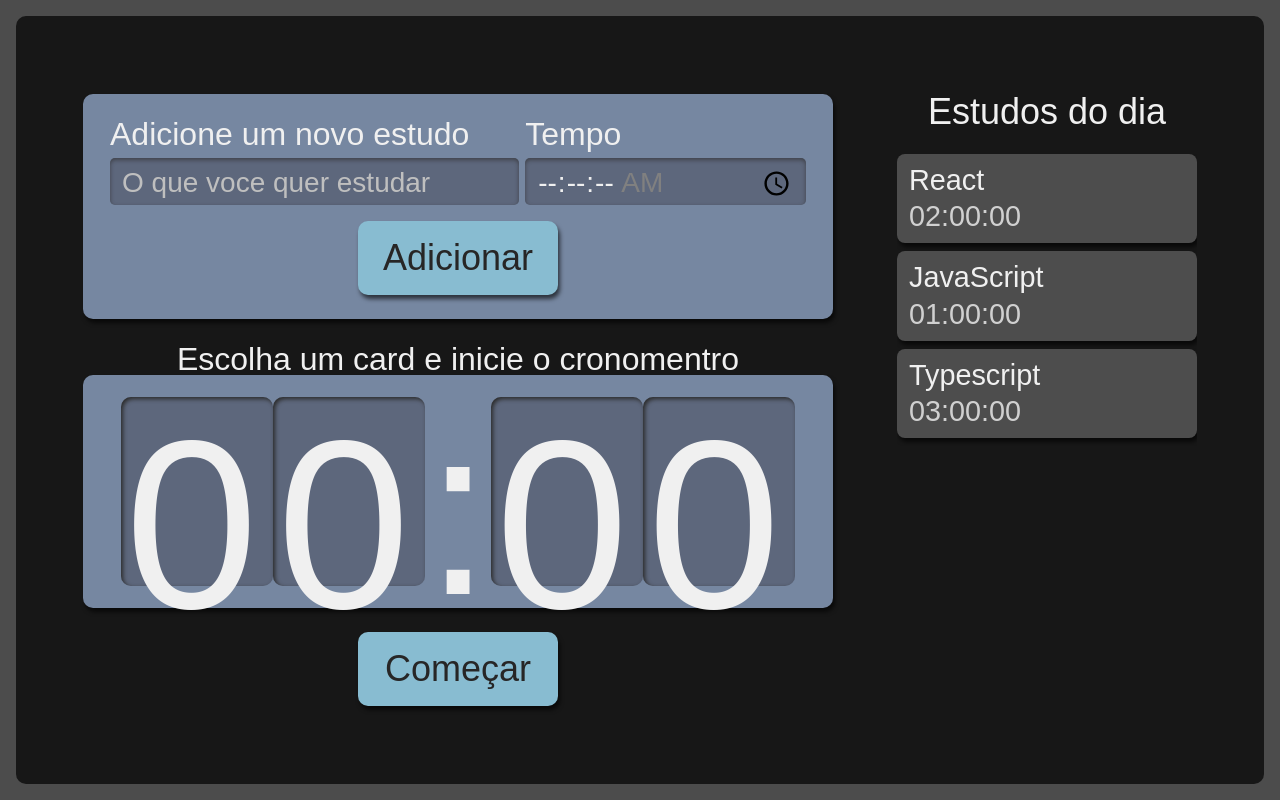
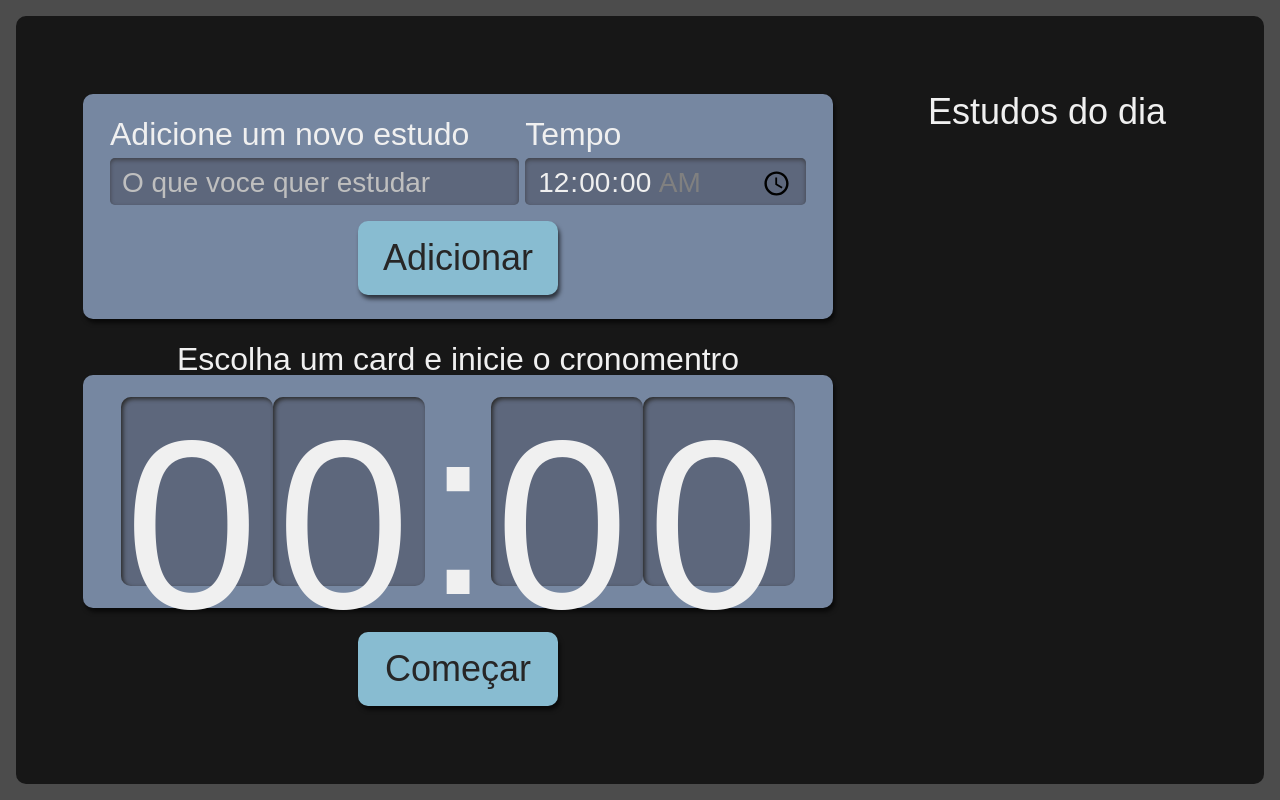
Before and after one commit to junior-apostolo/studies-react-typescript, a React (Create React App) app: page / in a window 1280 px wide. Built offline with nearby package versions, Linux system fonts and the light colour scheme.

Commit message:
controlando formulario, adicionando tarefa

```diff
--- a/src/components/Button/index.jsx
+++ /dev/null
@@ -1,15 +0,0 @@
-import React from 'react'
-import style from './Button.module.scss'
-
-
-class Button extends React.Component {
-  render() {
-    return (
-      <button className={style.botao}>
-        {this.props.children}
-      </button>
-    )
-  }
-}
-
-export default Button
--- /dev/null
+++ b/src/components/Button/index.tsx
@@ -0,0 +1,16 @@
+import React from 'react'
+import style from './Button.module.scss'
+
+
+class Button extends React.Component<{type?: "button" | "submit" | "reset" | undefined, children: string}> {
+  render() {
+    const {type = "button"} = this.props
+    return (
+      <button type={type} className={style.botao}>
+        {this.props.children}
+      </button>
+    )
+  }
+}
+
+export default Button
--- a/src/components/Formulario/index.tsx
+++ b/src/components/Formulario/index.tsx
@@ -1,12 +1,25 @@
 import React from "react";
+import { ITarefa } from "../../types/tarefa";
 import Button from '../Button'
 import style from './Form.module.scss'
 
 
-class Formulario extends React.Component {
+class Formulario extends React.Component <{
+  setTarefas: React.Dispatch<React.SetStateAction<ITarefa[]>>
+}>{
+  state = {
+    tarefa: "",
+    tempo: "00:00"
+  }
+
+  adicionarTarefa(event: React.FormEvent<HTMLFormElement>){
+    event.preventDefault()
+    this.props.setTarefas(tarefasAntigas => [...tarefasAntigas, {...this.state}])
+  }
+
   render() {
     return (
-      <form className={style.novaTarefa}>
+      <form className={style.novaTarefa} onSubmit={this.adicionarTarefa.bind(this)}>
         <div className={style.inputContainer}>
           <label htmlFor="tarefa">
             Adicione um novo estudo
@@ -14,6 +27,8 @@ class Formulario extends React.Component {
           <input
             type="text"
             name="tarefa"
+            value={this.state.tarefa}
+            onChange={(event) => this.setState({...this.state, tarefa: event.target.value})}
             id="tarefa"
             placeholder="O que voce quer estudar"
             required
@@ -27,13 +42,15 @@ class Formulario extends React.Component {
             type="time"
             step="1"
             name="tempo"
+            value={this.state.tempo}
+            onChange={(event) => this.setState({...this.state, tempo: event.target.value})}
             id="tempo"
             min="00:00:00"
             max="01:30:00"
             required
             />
         </div>
-        <Button>
+        <Button type="submit">
           Adicionar
         </Button>
       </form>
--- a/src/components/Lista/index.tsx
+++ b/src/components/Lista/index.tsx
@@ -1,21 +1,10 @@
-import React from "react";
+import { ITarefa } from "../../types/tarefa";
 import Item from "./Item";
 import style from './Lista.module.scss'
 
-function Lista() {
-  const tarefas = [{
-    tarefa: 'React',
-    tempo: '02:00:00'
-  },
-  {
-    tarefa:'JavaScript',
-    tempo:'01:00:00'
-  },
-  {
-    tarefa:' Typescript',
-    tempo:'03:00:00'
-  },
-]
+
+function Lista({tarefas}: {tarefas: ITarefa[]}) {
+
   return (
     <aside className={style.listaTarefas}>
       <h2>Estudos do dia</h2>
--- a/src/pages/App.tsx
+++ b/src/pages/App.tsx
@@ -1,14 +1,16 @@
-import React from 'react';
+import React,{useState} from 'react';
 import Formulario from '../components/Formulario'
 import Lista  from '../components/Lista';
 import Timer from '../components/Timer';
+import { ITarefa } from '../types/tarefa';
 import style from './App.module.scss'
 
 function App() {
+  const [tarefas, setTarefas] = useState<ITarefa[]>([])
   return (
     <div className={style.AppStyle}>
-      <Formulario />
-      <Lista />
+      <Formulario setTarefas={setTarefas}/>
+      <Lista tarefas={tarefas}/>
       <Timer/>
     </div>
   );
--- /dev/null
+++ b/src/types/tarefa.ts
@@ -0,0 +1,4 @@
+export interface ITarefa {
+    tarefa: string,
+    tempo: string
+  }
```
